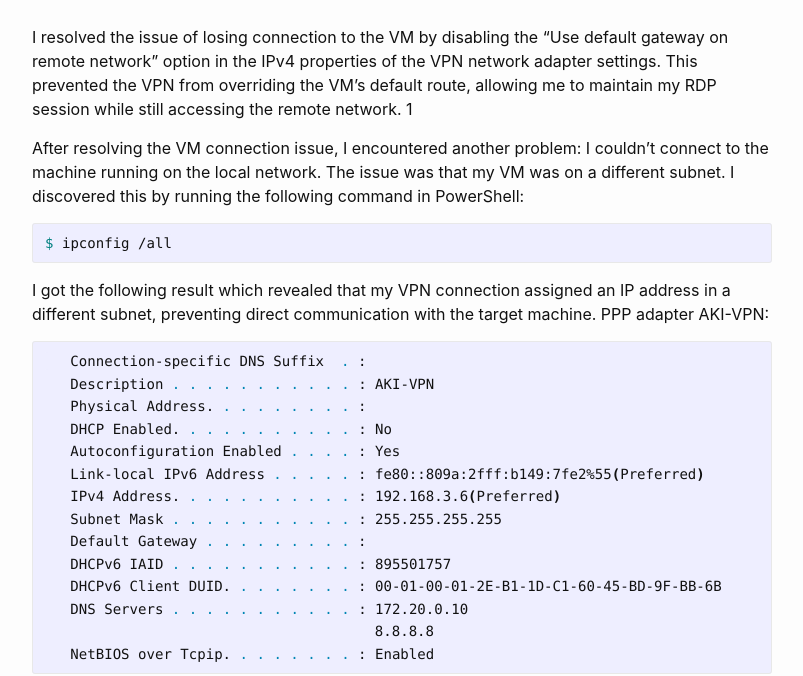
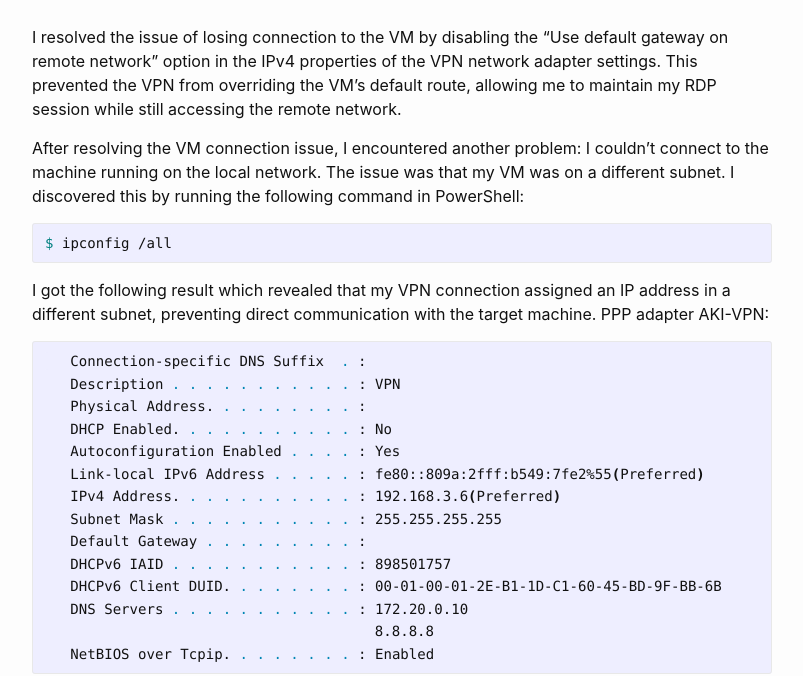
Before and after one commit to mouselike/mouselike.github.io, a Jekyll site: the page built from _posts/2025-02-19-vm-disconnects-after-connecting-to-vpn.markdown, in a window 1280 px wide. Shown: the part 506-1182 px from the top of the page, without its empty margins (238-1041 px from the left). Built offline with Jekyll 4.4.1, drawn with Linux system fonts in a browser that asks for light colours.

Commit message:
Corrected typos in blog post

````diff
--- a/_posts/2025-02-19-vm-disconnects-after-connecting-to-vpn.markdown
+++ b/_posts/2025-02-19-vm-disconnects-after-connecting-to-vpn.markdown
@@ -10,7 +10,7 @@ I was connected to a VM via RDP (Remote Desktop using the Windows app on my Mac)
 
 
 ## Solution
-I resolved the issue of losing connection to the VM by disabling the “Use default gateway on remote network” option in the IPv4 properties of the VPN network adapter settings. This prevented the VPN from overriding the VM’s default route, allowing me to maintain my RDP session while still accessing the remote network. 1
+I resolved the issue of losing connection to the VM by disabling the “Use default gateway on remote network” option in the IPv4 properties of the VPN network adapter settings. This prevented the VPN from overriding the VM’s default route, allowing me to maintain my RDP session while still accessing the remote network.
 
 After resolving the VM connection issue, I encountered another problem: I couldn’t connect to the machine running on the local network. The issue was that my VM was on a different subnet. I discovered this by running the following command in PowerShell:
 
@@ -23,15 +23,15 @@ PPP adapter AKI-VPN:
 
 ```shell
    Connection-specific DNS Suffix  . :
-   Description . . . . . . . . . . . : AKI-VPN
+   Description . . . . . . . . . . . : VPN
    Physical Address. . . . . . . . . :
    DHCP Enabled. . . . . . . . . . . : No
    Autoconfiguration Enabled . . . . : Yes
-   Link-local IPv6 Address . . . . . : fe80::809a:2fff:b149:7fe2%55(Preferred)
+   Link-local IPv6 Address . . . . . : fe80::809a:2fff:b549:7fe2%55(Preferred)
    IPv4 Address. . . . . . . . . . . : 192.168.3.6(Preferred)
    Subnet Mask . . . . . . . . . . . : 255.255.255.255
    Default Gateway . . . . . . . . . :
-   DHCPv6 IAID . . . . . . . . . . . : 895501757
+   DHCPv6 IAID . . . . . . . . . . . : 898501757
    DHCPv6 Client DUID. . . . . . . . : 00-01-00-01-2E-B1-1D-C1-60-45-BD-9F-BB-6B
    DNS Servers . . . . . . . . . . . : 172.20.0.10
                                        8.8.8.8
````
